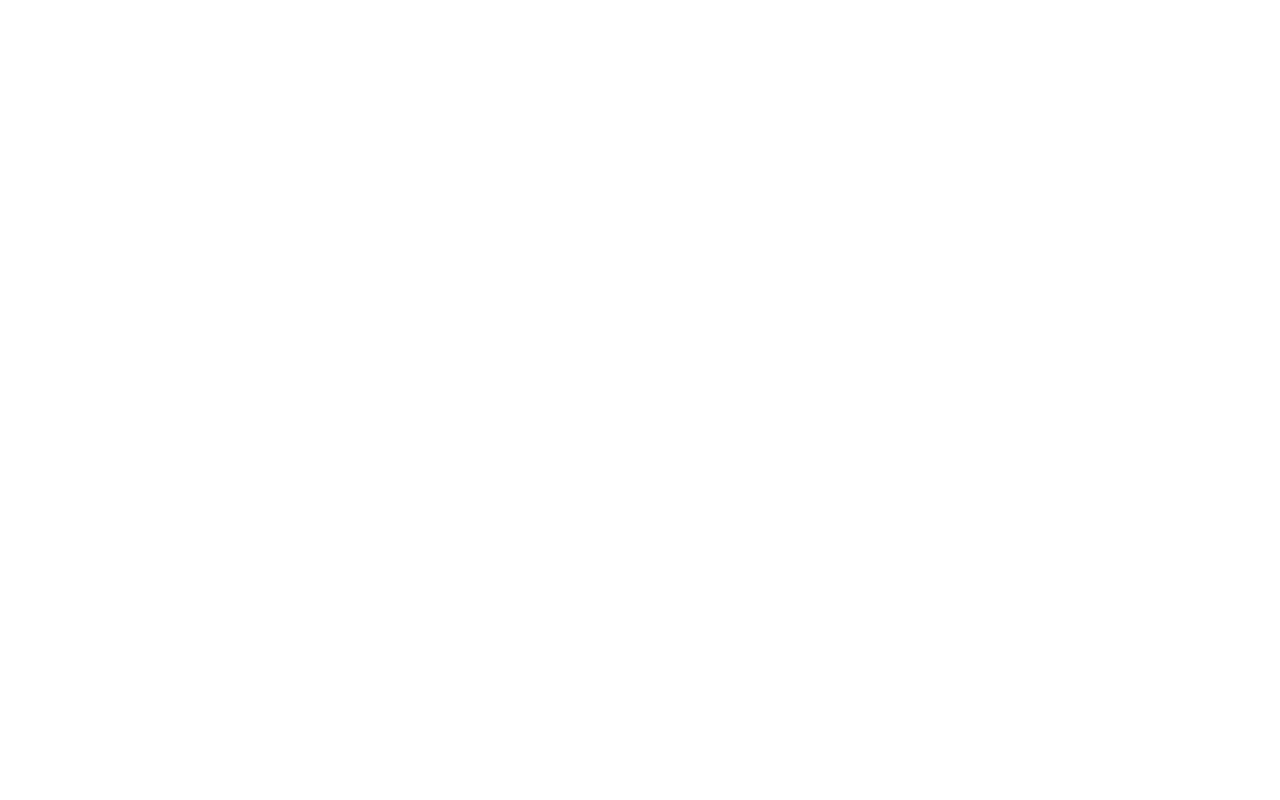
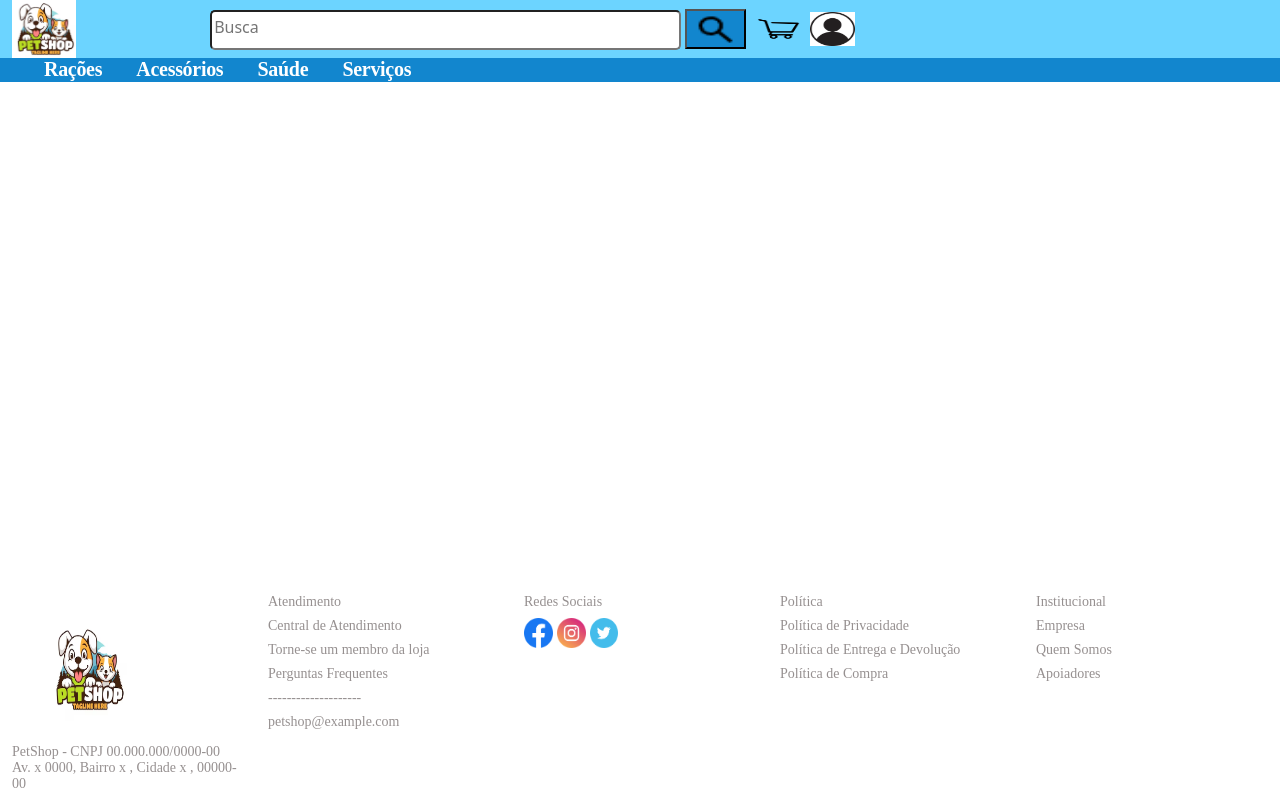
Before and after one commit to TheLostWinchester/Fundamentos-Web, a plain HTML site: page HTML/index.html in a window 1280 px wide. Drawn offline with nearby package versions, Linux system fonts and the light colour scheme.

Commit message:
Header 'n Footer
Finalizado footer e iniciado header

```diff
--- a/CSS/style.css
+++ b/CSS/style.css
@@ -0,0 +1,45 @@
+.footerMedia {
+    width: 28.68px;
+    height: 29.67px;
+    flex-shrink: 0;
+}
+.footerIcon {
+    width: 150px;
+    height: 150px;
+    flex-shrink: 0;
+}
+.footerText {
+    color: #969090;
+    font-family: Montserrat;
+    font-size: 14px;
+    font-style: normal;
+    font-weight: 500;
+    line-height: normal;
+}
+#footerContainer {
+    max-height: 300px;
+}
+li {
+    display: inline;
+    width: 82.266px;
+    height: 36px;
+    margin-right: 30px;
+    color: #FFF;
+    text-align: center;
+    font-family: Anybody;
+    font-size: 20px;
+    font-style: normal;
+    font-weight: 700;
+    line-height: normal;
+    letter-spacing: -0.3px;
+}
+input {
+    width: 471px !important;
+    height: 40px;
+    flex-shrink: 0;
+    border-radius: 5px;
+}
+button {
+    background-color: #1286CE;
+    height: 40px;
+}
--- a/HTML/index.html
+++ b/HTML/index.html
@@ -4,9 +4,73 @@
     <meta charset="UTF-8">
     <meta name="viewport" content="width=device-width, initial-scale=1.0">
     <title>Pet Shop</title>
-    <link rel="stylesheet" type="text/css" href="style.css" media="screen" />
+    <link rel="stylesheet" type="text/css" href="../CSS/style.css" media="screen" />
+    <link href="https://cdn.jsdelivr.net/npm/bootstrap@5.3.2/dist/css/bootstrap.min.css" rel="stylesheet" integrity="sha384-T3c6CoIi6uLrA9TneNEoa7RxnatzjcDSCmG1MXxSR1GAsXEV/Dwwykc2MPK8M2HN" crossorigin="anonymous">
 </head>
+<header>
+    <div class="container-fluid mh-100" style="background-color: #6CD4FF;">
+        <div class="row align-items-center">
+            <div class="col-sm">
+                <img src="../media/icon2.png" style="width: 64px;height: 58px;flex-shrink: 0;"/>
+                <input placeholder="Busca" style="margin-left: 130px; padding-bottom: 6px;"/>
+                <button><img src="../media/lupa.png" style="width: 45px;height: 35px;flex-shrink: 0;"/></button>
+                <img src="../media/carrinho.png" style="width: 55px;height: 28px;flex-shrink: 0;" />
+                <img src="../media/avatar.png" style="width: 45.246px;height: 34px;flex-shrink: 0;"/>
+            </div>
+        </div>
+    </div>
+    <div class="container-fluid" style="background-color: #1286CE;">
+        <nav>
+            <ul>
+                <li><a>Rações</a></li>
+                <li><a>Acessórios</a></li>
+                <li><a>Saúde</a></li>
+                <li><a>Serviços</a></li>
+            </ul>
+        </nav>
+    </div>
+</header>
 <body>
 
+
+    <script src="https://code.jquery.com/jquery-3.3.1.slim.min.js" integrity="sha384-q8i/X+965DzO0rT7abK41JStQIAqVgRVzpbzo5smXKp4YfRvH+8abtTE1Pi6jizo" crossorigin="anonymous"></script>
+    <script src="https://cdn.jsdelivr.net/npm/popper.js@1.14.3/dist/umd/popper.min.js" integrity="sha384-ZMP7rVo3mIykV+2+9J3UJ46jBk0WLaUAdn689aCwoqbBJiSnjAK/l8WvCWPIPm49" crossorigin="anonymous"></script>
+    <script src="https://cdn.jsdelivr.net/npm/bootstrap@4.1.3/dist/js/bootstrap.min.js" integrity="sha384-ChfqqxuZUCnJSK3+MXmPNIyE6ZbWh2IMqE241rYiqJxyMiZ6OW/JmZQ5stwEULTy" crossorigin="anonymous"></script>
 </body>
+<footer>
+    <div class="container-fluid fixed-bottom" id="footerContainer">
+        <div class="row">
+            <div class="col-sm" id="logo">
+                <img src="../media/icone.png" class="footerIcon"/>
+                <h3 class="footerText">PetShop - CNPJ 00.000.000/0000-00 <br> Av. x 0000, Bairro x , Cidade x , 00000-00</h3>
+            </div>
+            <div class="col-sm" id="Atendimento">
+                <h1 class="footerText">Atendimento</h1>
+                <h3 class="footerText">Central de Atendimento</h3>
+                <h3 class="footerText">Torne-se um membro da loja</h3>
+                <h3 class="footerText">Perguntas Frequentes</h3>
+                <h3 class="footerText">--------------------</h3>
+                <h3 class="footerText">petshop@example.com</h3>
+            </div>
+            <div class="col-sm" id="social">
+                <h1 class="footerText">Redes Sociais</h1>
+                <img src="../media/fb.png" class="footerMedia"/>
+                <img src="../media/insta.png" class="footerMedia"/>
+                <img src="../media/X.png" class="footerMedia"/>
+            </div>
+            <div class="col-sm" id="Política">
+                <h1 class="footerText">Política</h1>
+                <h3 class="footerText">Política de Privacidade</h3>
+                <h3 class="footerText">Política de Entrega e Devolução</h3>
+                <h3 class="footerText">Política de Compra</h3>
+            </div>
+            <div class="col-sm" id="Institucional">
+                <h1 class="footerText">Institucional</h1>
+                <h3 class="footerText">Empresa</h3>
+                <h3 class="footerText">Quem Somos</h3>
+                <h3 class="footerText">Apoiadores</h3>
+            </div>
+        </div>
+    </div>
+</footer>
 </html>
```
Also changed, not shown: media/icon2.png (added), media/lupa.png (added).
